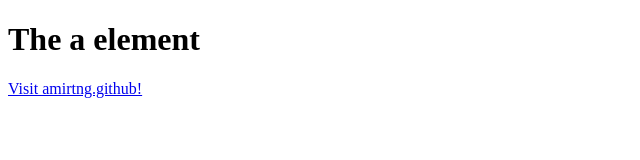
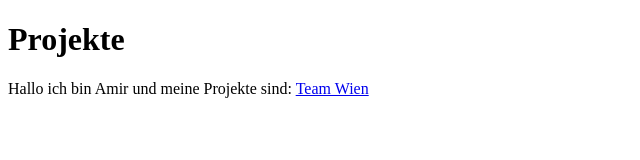
Before and after one commit to amirtng/jk, a plain HTML site: page index.html in a window 1280 px wide. Shown: the whole page, without its empty margins (0-640 px from the left). Drawn offline with Linux system fonts and the light colour scheme.

Commit message:
Revise index.html with new project details
Updated the content of index.html to reflect new project information.

```diff
--- a/index.html
+++ b/index.html
@@ -2,9 +2,11 @@
 <html>
 <body>
 
-<h1>The a element</h1>
+<h1>Projekte</h1>
 
-<a href="https://amirtng.github.io/jk/">Visit amirtng.github!</a>
+Hallo ich bin Amir und meine Projekte sind:
+
+  <a href="https://github.com/amirtng/monotoring/">Team Wien</a>
 
 </body>
 </html>
```
